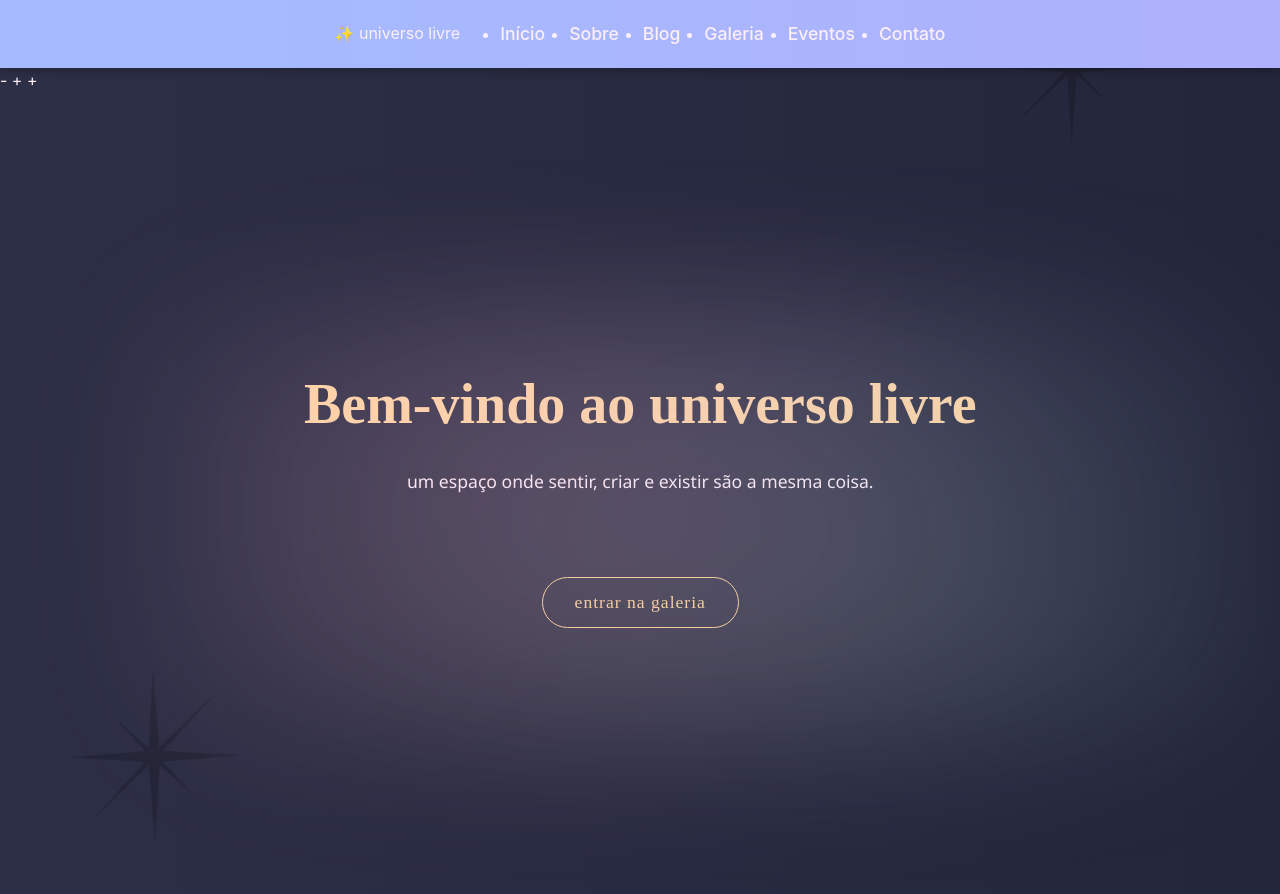
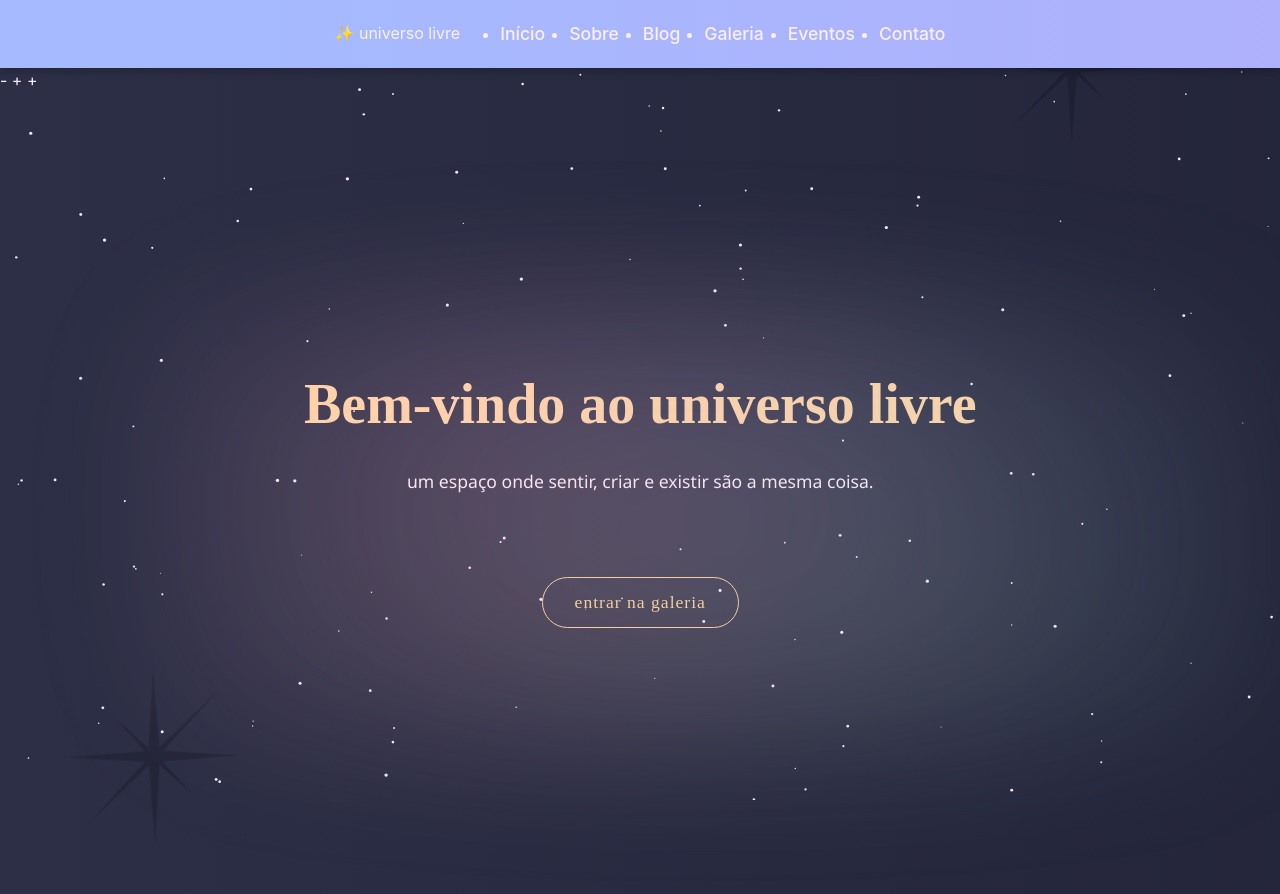
Before and after one commit to EmmyKnives1/Universe, a React (Create React App) app: page / in a window 1280 px wide. Built offline with nearby package versions, Linux system fonts and the light colour scheme.

Commit message:
New Att Starfield

```diff
--- a/src/components/Starfield.css
+++ b/src/components/Starfield.css
@@ -1,9 +1,9 @@
-/* Starfield.css */
+/* src/components/Starfield/Starfield.css */
 .starfield {
   position: fixed;
-  top: 0;
-  left: 0;
-  width: 100%;
-  height: 100%;
-  z-index: -1;           /* fica atrás de tudo */
+  inset: 0;
+  width: 100vw;
+  height: 100vh;
+  z-index: -1;
+  pointer-events: none; /* ESSENCIAL para cliques funcionarem */
 }
--- a/src/components/Starfield.jsx
+++ /dev/null
@@ -1,29 +0,0 @@
-// src/components/Starfield/Starfield.jsx
-import React from 'react';
-import Particles from 'react-tsparticles';
-import './Starfield.css';
-
-export default function Starfield() {
-  const newLocal = '#0';
-  return (
-    <Particles
-      className="starfield"
-      options={{
-        background: { color: { value: newLocal } },
-        particles: {
-          number: { value: 200, density: { enable: true, area: 800 } },
-          color: { value: '#f1eafa' },
-          shape: { type: 'circle' },
-          opacity: { value: 0.8 },
-          size: { value: 1.5 },
-          move: { enable: true, speed: 0.2, out_mode: 'bounce' }
-        },
-        interactivity: {
-          events: { onHover: { enable: true, mode: 'repulse' } },
-          modes: { repulse: { distance: 100 } }
-        },
-        retina_detect: true
-      }}
-    />
-  );
-}
--- /dev/null
+++ b/src/components/StarfieldCanvas.jsx
@@ -0,0 +1,63 @@
+import React, { useRef, useEffect } from 'react';
+
+export default function StarfieldCanvas() {
+  const canvasRef = useRef();
+
+  useEffect(() => {
+    const canvas = canvasRef.current;
+    const ctx = canvas.getContext('2d');
+    let stars = [];
+    const numStars = 140;
+
+    let width = canvas.width = window.innerWidth;
+    let height = canvas.height = window.innerHeight;
+
+    // cria estrelas
+    for (let i = 0; i < numStars; i++) {
+      stars.push({
+        x: Math.random() * width,
+        y: Math.random() * height,
+        r: Math.random() * 1.2 + 0.5,
+        dx: (Math.random() - 0.5) * 0.1,
+        dy: (Math.random() - 0.5) * 0.1
+      });
+    }
+
+    function animate() {
+      ctx.clearRect(0, 0, width, height);
+      for (let star of stars) {
+        star.x += star.dx;
+        star.y += star.dy;
+
+        // rebote nos cantos
+        if (star.x < 0 || star.x > width) star.dx *= -1;
+        if (star.y < 0 || star.y > height) star.dy *= -1;
+
+        ctx.beginPath();
+        ctx.arc(star.x, star.y, star.r, 0, Math.PI * 2);
+        ctx.fillStyle = '#f1eafa';
+        ctx.fill();
+      }
+      requestAnimationFrame(animate);
+    }
+
+    animate();
+
+    window.addEventListener('resize', () => {
+      width = canvas.width = window.innerWidth;
+      height = canvas.height = window.innerHeight;
+    });
+  }, []);
+
+  return (
+    <canvas
+      ref={canvasRef}
+      style={{
+        position: 'fixed',
+        inset: 0,
+        zIndex: -1,
+        pointerEvents: 'none'
+      }}
+    />
+  );
+}
--- a/src/pages/Home/Home.jsx
+++ b/src/pages/Home/Home.jsx
@@ -1,6 +1,6 @@
 import React, { useState } from 'react';
 import './Home.css';
-import Starfield from '../../components/Starfield';  // 1) import
+import Starfield from '../../components/StarfieldCanvas';  // 1) import
 
 
  const Home = () => {
```
